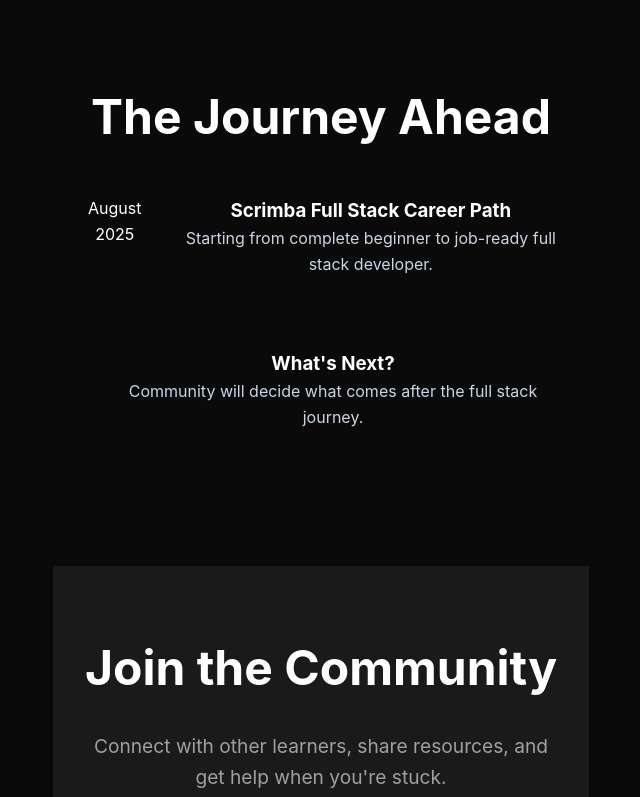
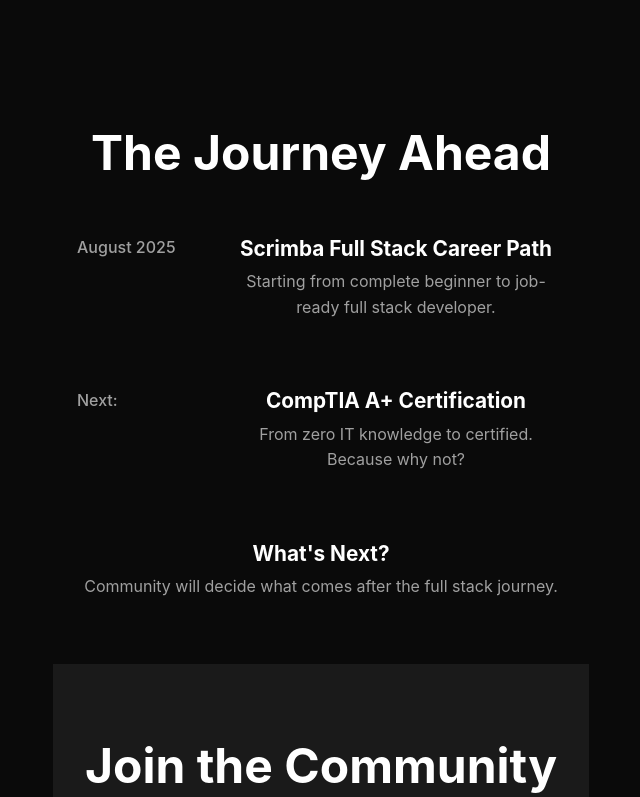
Before and after one commit to BigBrainTimeTV/bigbraintime-website, a React (Create React App) app: page / in a window 1280 px wide. Shown: the part 1965-2762 px from the top of the page, without its empty margins (319-959 px from the left). Built offline with nearby package versions, Linux system fonts and the light colour scheme.

Commit message:
enhance timeline layout and content; update hero section description

```diff
--- a/src/App.css
+++ b/src/App.css
@@ -285,15 +285,38 @@
 .timeline {
   max-width: 800px;
   margin: 0 auto;
+  display: flex;
+  flex-direction: column;
+  gap: var(--space-xl);
 }
 
 .timeline-item {
   display: flex;
-  gap: var(--space-md);
-  margin-bottom: var(--space-lg);
-  opacity: 0.6;
-  transition: opacity 0.3s ease;
-  animation: fadeInUp 1.2s ease-out both;
+  align-items: flex-start;
+  gap: var(--space-lg);
+}
+
+.timeline-date {
+  min-width: 110px;
+  text-align: left;
+  font-weight: 500;
+  color: var(--text-secondary);
+  padding-top: 0.2em;
+}
+
+.timeline-content {
+  flex: 1;
+}
+
+.timeline-content h3 {
+  margin: 0 0 0.2em 0;
+  font-size: 1.3rem;
+  font-weight: 700;
+}
+
+.timeline-content p {
+  margin: 0;
+  color: var(--text-secondary);
 }
 
 .timeline-item:nth-child(1) { animation-delay: 0.9s; }
@@ -413,3 +436,14 @@
   color: var(--text-secondary);
   font-style: italic;
 }
+
+.timeline-item-center {
+  justify-content: center;
+  display: flex;
+}
+
+.timeline-item-center .timeline-content {
+  text-align: center;
+  max-width: 500px;
+  margin: 0 auto;
+}
--- a/src/App.tsx
+++ b/src/App.tsx
@@ -111,8 +111,8 @@
           Failing Our Way to Success
         </h1>
         <p className="hero-subtitle">
-          Watch me tackle the Scrimba Full Stack Career Path from complete beginner
-          to job-ready developer. Every failure and breakthrough streamed live on Twitch.
+          Join me as I tackle the Scrimba Full Stack Path, CompTIA certifications,
+          and whatever the community throws at me next.Every failure and breakthrough streamed live on Twitch.
         </p>
 
         <form className="signup-form" onSubmit={handleSubmit}>
@@ -190,7 +190,13 @@
             </div>
           </div>
           <div className="timeline-item">
-            <div className="timeline-date"></div>
+            <div className="timeline-date">Next:</div>
+            <div className="timeline-content">
+              <h3>CompTIA A+ Certification</h3>
+              <p>From zero IT knowledge to certified. Because why not?</p>
+            </div>
+          </div>
+          <div className="timeline-item timeline-item-center">
             <div className="timeline-content">
               <h3>What's Next?</h3>
               <p>Community will decide what comes after the full stack journey.</p>
```
